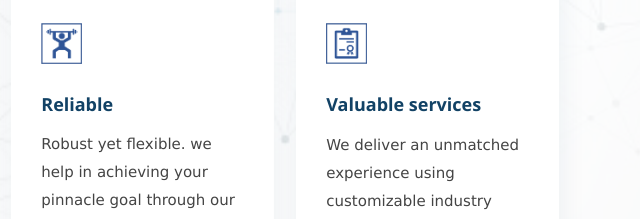
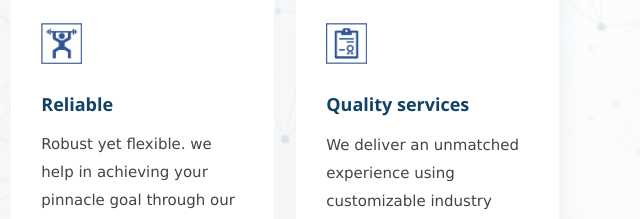
Before and after one commit to keysparks/keysparks.com, a plain HTML site: page index.html in a window 1280 px wide. Shown: the part 448-667 px from the top of the page, 640-1280 px from the left. Drawn offline with nearby package versions, Linux system fonts and the light colour scheme.

Commit message:
Update index.html
Change Valuable services = Quality services (in line 156 for hero >> Icon box >> heading)

```diff
--- a/index.html
+++ b/index.html
@@ -153,7 +153,7 @@
           <div class="col-md-6 col-lg-3 d-flex align-items-stretch mb-5 mb-lg-0" data-aos="zoom-in" data-aos-delay="300">
             <div class="icon-box">
               <div class="icon"><img src="assets/img/home/home-valuable.png " style="Width: 20%;height:20%;"></div>
-              <h4 class="title"><a>Valuable services</a></h4>
+              <h4 class="title"><a>Quality services</a></h4>
               <p class="description">
                 We deliver an unmatched experience using customizable industry solutions.
               </p>
```
